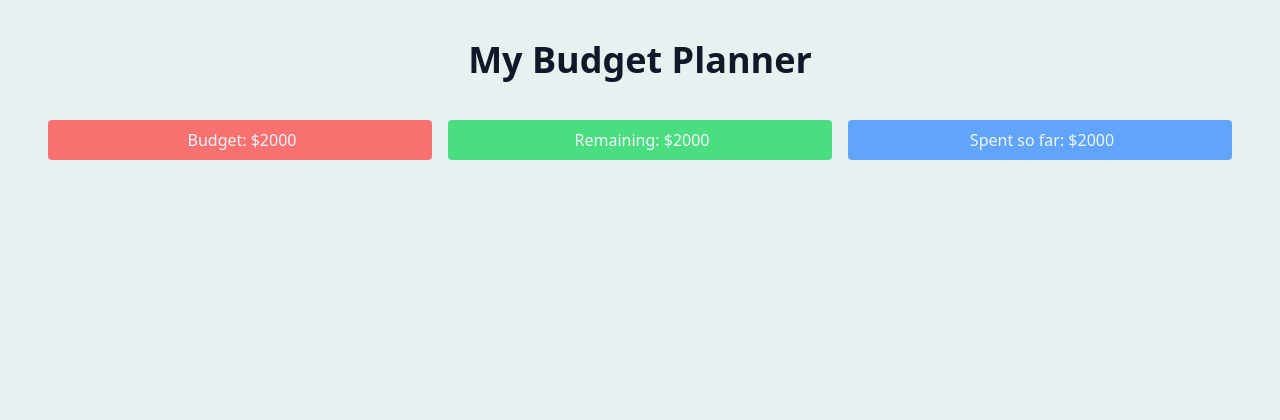
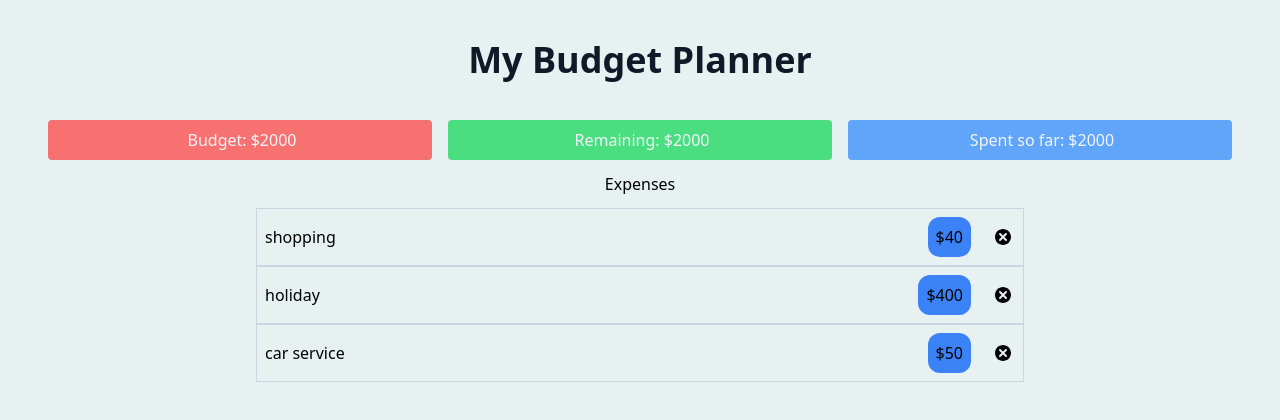
Before and after one commit to alanlipschutz/budgetTracker, a Next.js app: page / in a window 1280 px wide. Shown: the top 420 px of the page. Built offline with nearby package versions, Linux system fonts and the light colour scheme.

Commit message:
feat: added expenseList with ExpenseItem

```diff
--- /dev/null
+++ b/src/pages/components/ExpenseItem.tsx
@@ -0,0 +1,20 @@
+import React from 'react';
+import { TiDelete } from 'react-icons/ti';
+
+type PropsExpenseItem = {
+  id: number;
+  name: string;
+  cost: number;
+};
+
+export default function ExpenseItem(props: PropsExpenseItem) {
+  return (
+    <li className='flex justify-between items-center border border-slate-300 p-2'>
+      {props.name}
+      <div className='flex items-center gap-5'>
+        <span className='bg-blue-500 rounded-xl p-2'>${props.cost}</span>
+        <TiDelete className='cursor-pointer	' size='1.5em'></TiDelete>
+      </div>
+    </li>
+  );
+}
--- a/src/pages/components/ExpenseList.tsx
+++ b/src/pages/components/ExpenseList.tsx
@@ -1,5 +1,23 @@
 import React from 'react';
+import ExpenseItem from './ExpenseItem';
 
 export default function ExpenseList() {
-  return <div>ExpenseList</div>;
+  const expenses = [
+    { id: 12, name: 'shopping', cost: 40 },
+    { id: 13, name: 'holiday', cost: 400 },
+    { id: 14, name: 'car service', cost: 50 },
+  ];
+
+  return (
+    <ul className='max-w-screen-md mt-0 mx-auto'>
+      {expenses.map((expense) => (
+        <ExpenseItem
+          key={expense.id}
+          id={expense.id}
+          name={expense.name}
+          cost={expense.cost}
+        />
+      ))}
+    </ul>
+  );
 }
--- a/src/pages/index.tsx
+++ b/src/pages/index.tsx
@@ -2,6 +2,7 @@ import { Inter } from 'next/font/google';
 import Budgets from './components/Budgets';
 import Remaining from './components/Remaining';
 import SpentSoFar from './components/SpentSoFar';
+import ExpenseList from './components/ExpenseList';
 
 const inter = Inter({ subsets: ['latin'] });
 
@@ -22,6 +23,10 @@ export default function Home() {
           <SpentSoFar />
         </div>
       </div>
+      <h3 className='mt-3'>Expenses</h3>
+      <div className='mt-3'>
+        <ExpenseList />
+      </div>
     </main>
   );
 }
```
